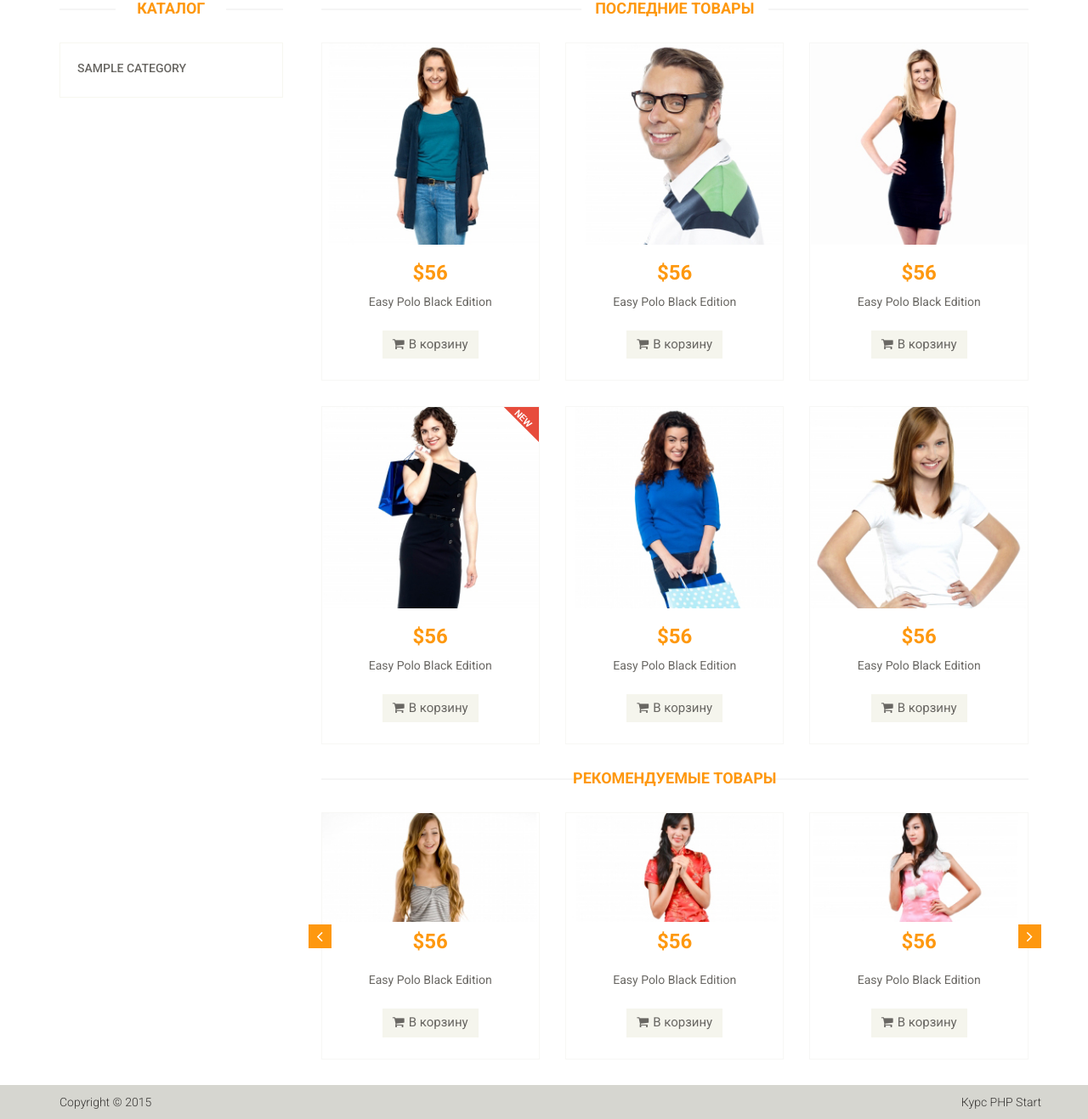
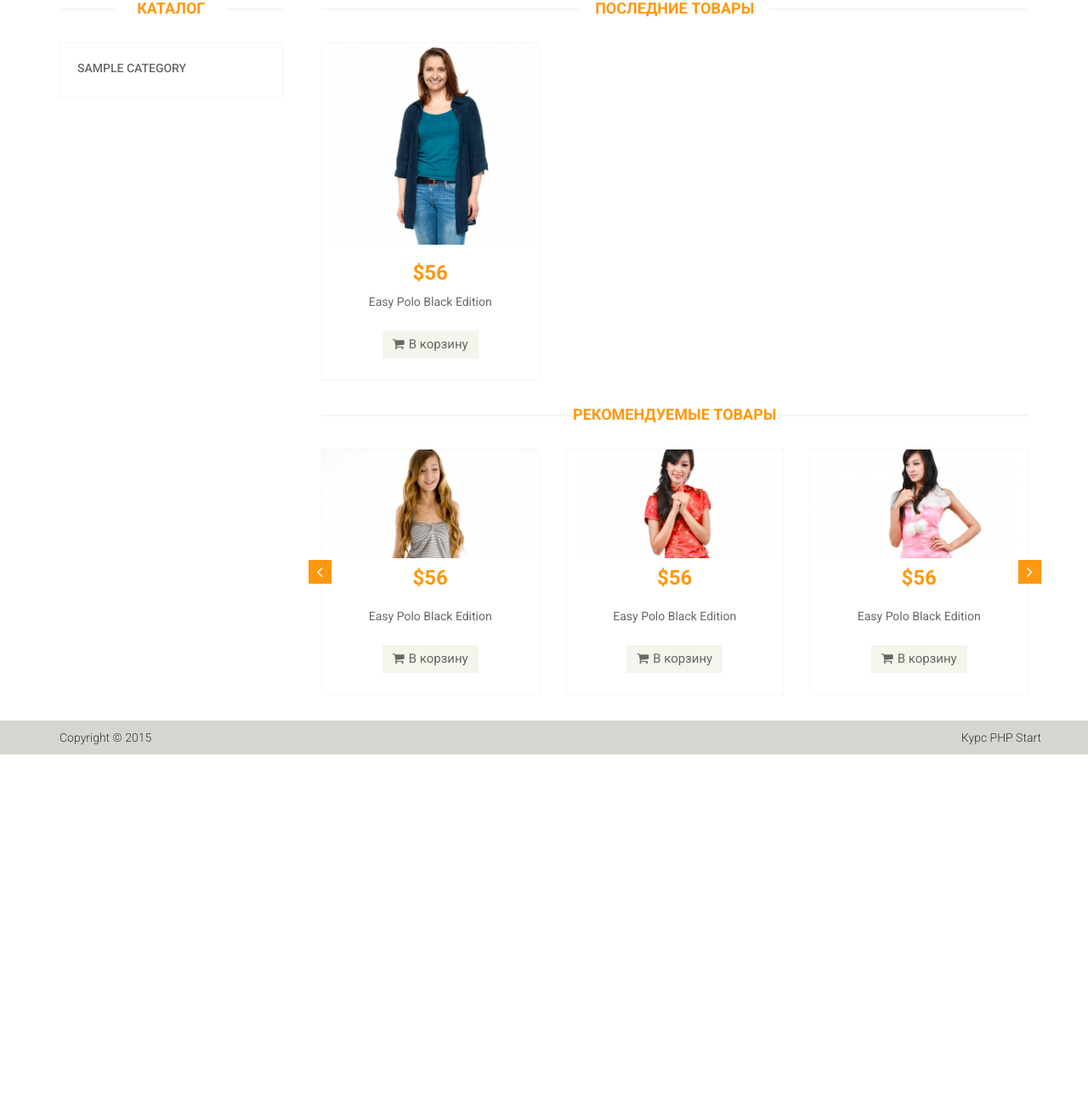
Before and after one commit to LapoFiorence/php, a PHP site: the page made by views/site/index.php in a window 1280 px wide. Shown: the part 207-1524 px from the top of the page at 85% size. After the commit the page ends 1095 px from the top, so only its background shows below. Run offline with PHP 8.4, Linux system fonts and the light colour scheme; the template is opened without the code that fills it: most values are stand-ins (such as "Sample title", 1, 10 or a date in 2020); some libraries are stand-ins or nearby versions.

Commit message:
Закомичена строка image и изменен index

```diff
--- a/models/Product.php
+++ b/models/Product.php
@@ -12,14 +12,14 @@ class Product
 
         $productsList = array();
 
-        $result = $db->query('SELECT id, name, price, image, is_new FROM product WHERE status = 1 ORDER BY id DESC');
+        $result = $db->query('SELECT id, name, price, is_new FROM product WHERE status = 1 ORDER BY id DESC');
 //
 
         $i = 0;
         while ($row = $result->fetch()){
             $productsList[$i]['id'] = $row['id'];
             $productsList[$i]['name'] = $row['name'];
-            $productsList[$i]['image'] = $row['image'];
+//            $productsList[$i]['image'] = $row['image'];
             $productsList[$i]['price'] = $row['price'];
             $productsList[$i]['is_new'] = $row['is_new'];
             $i++;
--- a/views/site/index.php
+++ b/views/site/index.php
@@ -25,6 +25,8 @@
             <div class="col-sm-9 padding-right">
                 <div class="features_items"><!--features_items-->
                     <h2 class="title text-center">Последние товары</h2>
+
+                    <?php foreach ($latestProducts as $product): ?>
                     <div class="col-sm-4">
                         <div class="product-image-wrapper">
                             <div class="single-products">
@@ -37,67 +39,7 @@
                             </div>
                         </div>
                     </div>
-                    <div class="col-sm-4">
-                        <div class="product-image-wrapper">
-                            <div class="single-products">
-                                <div class="productinfo text-center">
-                                    <img src="/template/images/home/product2.jpg" alt="" />
-                                    <h2>$56</h2>
-                                    <p>Easy Polo Black Edition</p>
-                                    <a href="#" class="btn btn-default add-to-cart"><i class="fa fa-shopping-cart"></i>В корзину</a>
-                                </div>
-                            </div>
-                        </div>
-                    </div>
-                    <div class="col-sm-4">
-                        <div class="product-image-wrapper">
-                            <div class="single-products">
-                                <div class="productinfo text-center">
-                                    <img src="/template/images/home/product3.jpg" alt="" />
-                                    <h2>$56</h2>
-                                    <p>Easy Polo Black Edition</p>
-                                    <a href="#" class="btn btn-default add-to-cart"><i class="fa fa-shopping-cart"></i>В корзину</a>
-                                </div>
-                            </div>
-                        </div>
-                    </div>
-                    <div class="col-sm-4">
-                        <div class="product-image-wrapper">
-                            <div class="single-products">
-                                <div class="productinfo text-center">
-                                    <img src="/template/images/home/product4.jpg" alt="" />
-                                    <h2>$56</h2>
-                                    <p>Easy Polo Black Edition</p>
-                                    <a href="#" class="btn btn-default add-to-cart"><i class="fa fa-shopping-cart"></i>В корзину</a>
-                                </div>
-                                <img src="/template/images/home/new.png" class="new" alt="" />
-                            </div>
-                        </div>
-                    </div>
-                    <div class="col-sm-4">
-                        <div class="product-image-wrapper">
-                            <div class="single-products">
-                                <div class="productinfo text-center">
-                                    <img src="/template/images/home/product5.jpg" alt="" />
-                                    <h2>$56</h2>
-                                    <p>Easy Polo Black Edition</p>
-                                    <a href="#" class="btn btn-default add-to-cart"><i class="fa fa-shopping-cart"></i>В корзину</a>
-                                </div>
-                            </div>
-                        </div>
-                    </div>
-                    <div class="col-sm-4">
-                        <div class="product-image-wrapper">
-                            <div class="single-products">
-                                <div class="productinfo text-center">
-                                    <img src="/template/images/home/product6.jpg" alt="" />
-                                    <h2>$56</h2>
-                                    <p>Easy Polo Black Edition</p>
-                                    <a href="#" class="btn btn-default add-to-cart"><i class="fa fa-shopping-cart"></i>В корзину</a>
-                                </div>
-                            </div>
-                        </div>
-                    </div>
+                    <?php endforeach;?>
 
                 </div><!--features_items-->
 
```
